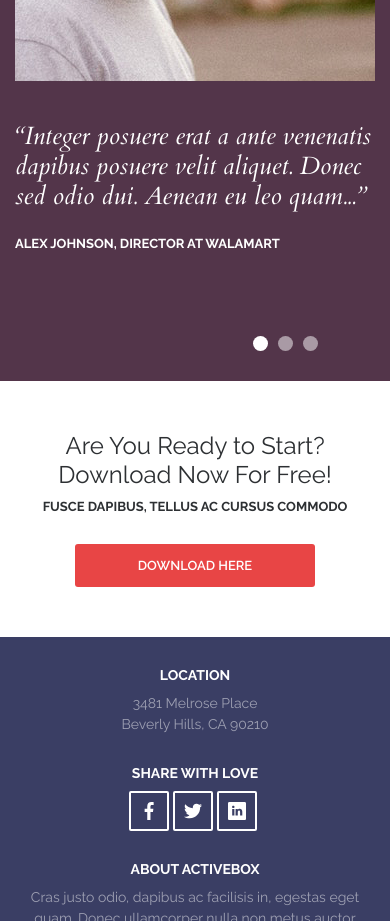
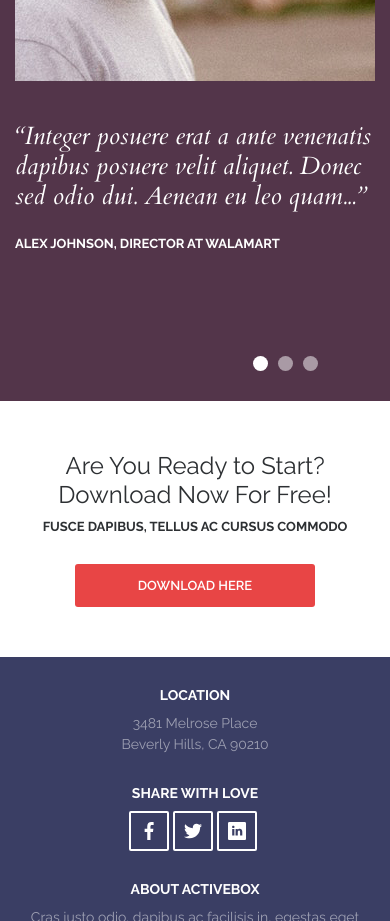
Before and after one commit to Petr791/ActiveBox, a plain HTML site: page index.html in a window 390 px wide. Shown: the part 7220-8141 px from the top of the page. Drawn offline with nearby package versions, Linux system fonts and the light colour scheme.

Commit message:
two step

```diff
--- a/css/style.css
+++ b/css/style.css
@@ -665,7 +665,7 @@ p {
     .reviews__content {
         width: 100%;
         padding-left: 0;
-        padding-bottom: 40px;
+        padding-bottom: 60px;
     }
 }
 
```
